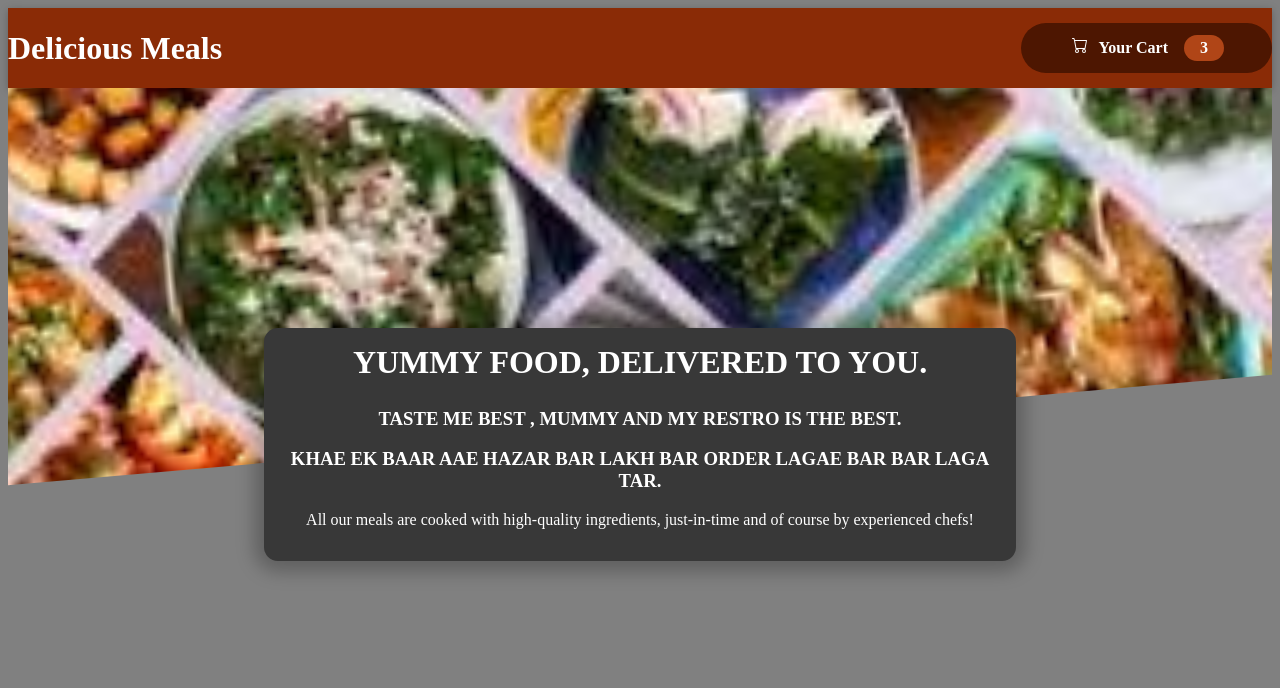
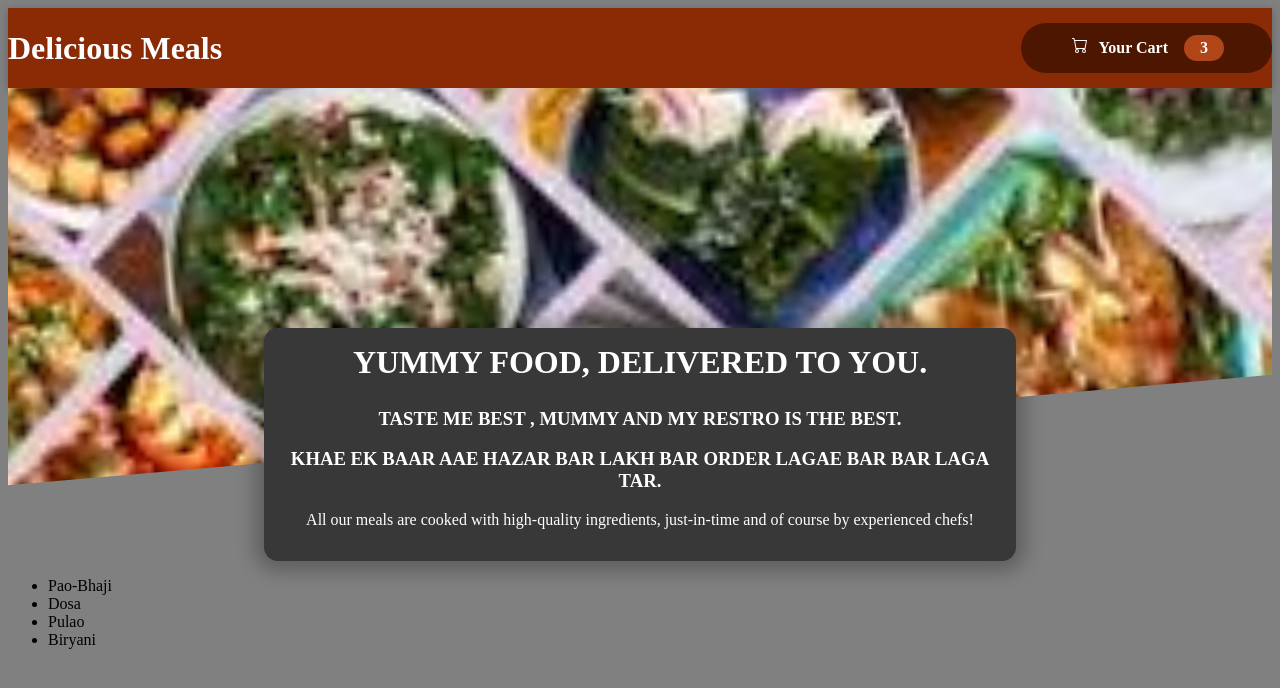
Before and after one commit to CoolShivas/React_Restaurants_App, a React (Vite) app in the folder my_restro_app/: page / in a window 1280 px wide. Shown: the top 688 px of the page. Built offline with nearby package versions, Linux system fonts and the light colour scheme.

Commit message:
MealsAvailable_with_MapMethod_Component_Added

```diff
--- a/my_restro_app/src/components/Meals/Meals.jsx
+++ b/my_restro_app/src/components/Meals/Meals.jsx
@@ -1,9 +1,11 @@
+import MealsAvailable from "./MealsAvailable";
 import MealsSummary from "./MealsSummary";
 
 
 const Meals = () => {
     return <>
         <MealsSummary></MealsSummary>
+        <MealsAvailable></MealsAvailable>
     </>
 }
 
--- /dev/null
+++ b/my_restro_app/src/components/Meals/MealsAvailable.jsx
@@ -0,0 +1,38 @@
+const DUMMY_MEALS = [
+    {
+        id: 'm1',
+        name: 'Pao-Bhaji',
+        description: 'Finest pao and bhaji that gives you a pleasant taste',
+        price: 50,
+    },
+    {
+        id: 'm2',
+        name: 'Dosa',
+        description: 'Finest dosa with samhhar that gives you a pleasant taste',
+        price: 80,
+    },
+    {
+        id: 'm3',
+        name: 'Pulao',
+        description: 'Finest pulao that gives you a pleasant taste',
+        price: 30,
+    },
+    {
+        id: 'm4',
+        name: 'Biryani',
+        description: 'Finest chicken biryani that gives you a pleasant taste',
+        price: 100,
+    },
+
+]
+
+
+const MealsAvailable = () => {
+
+    const mealsDummy = DUMMY_MEALS.map((currElem) => <li> {currElem.name} </li>)
+    return <section>
+        <ul> {mealsDummy} </ul>
+    </section>
+}
+
+export default MealsAvailable;
```
